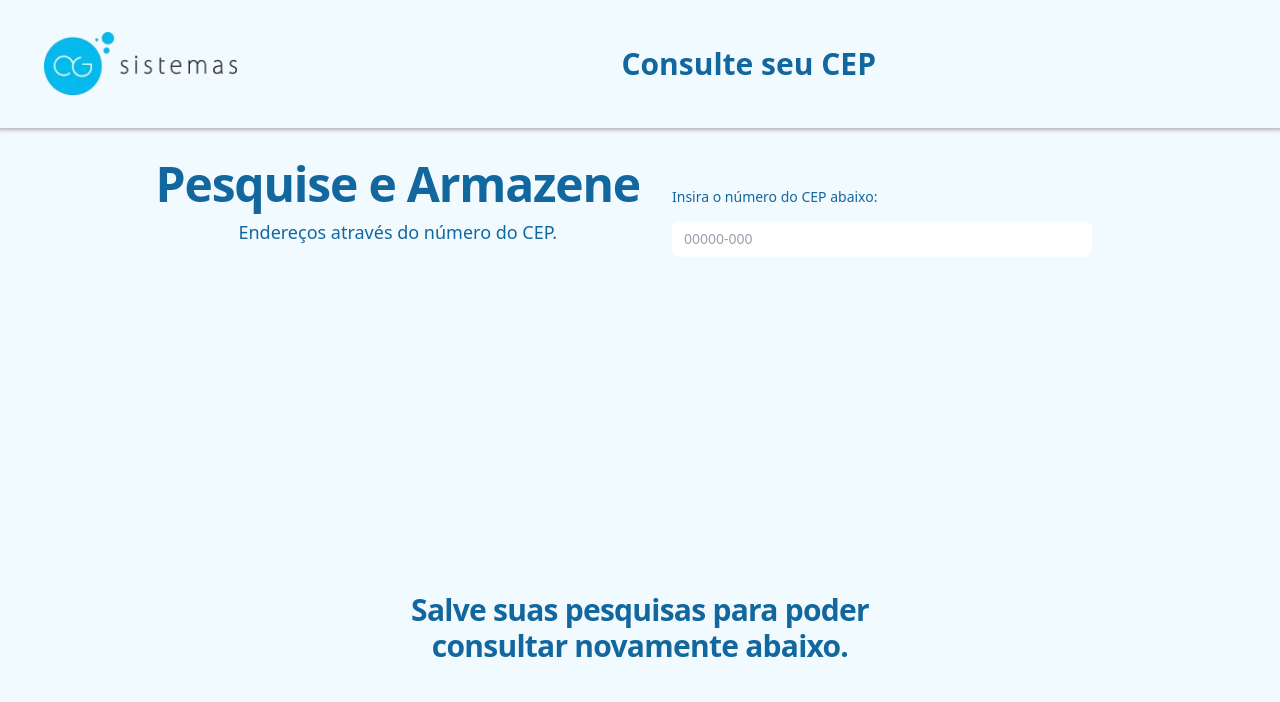
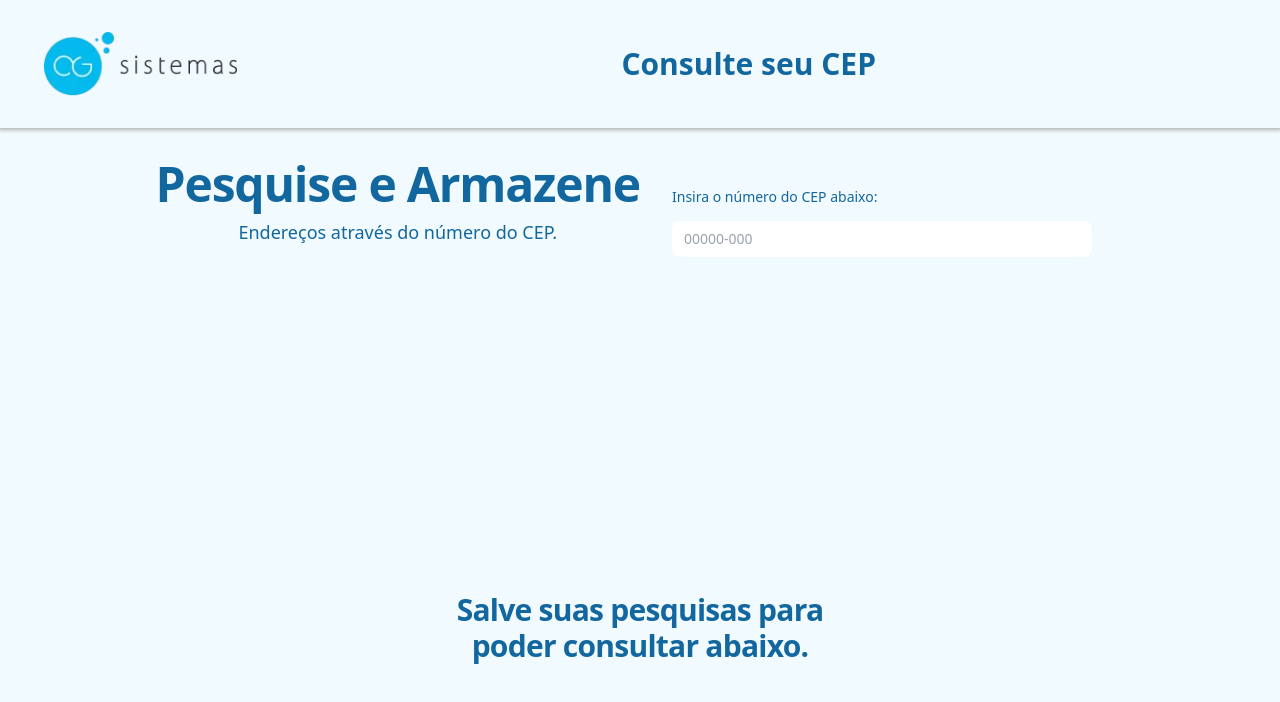
Before and after one commit to RodrigoNeoEx/frontChallenge, a React (Create React App) app: page / in a window 1280 px wide. Shown: the top 702 px of the page. Built offline with nearby package versions, Linux system fonts and the light colour scheme.

Commit message:
feat: minor text and props modified

```diff
--- a/src/components/historyTable/HistoryTable.tsx
+++ b/src/components/historyTable/HistoryTable.tsx
@@ -20,8 +20,8 @@ const HistoryTable = () => {
       <div className="mx-auto max-w-2xl text-center">
         <h2 className="text-balance text-3xl font-semibold tracking-tight text-primary ">
         {cepList.length === 0
-          ? 'Salve suas pesquisas para poder consultar novamente abaixo.'
-          : 'Selecione Abaixo seu Histórico Salvo de Pesquisas:'
+          ? 'Salve suas pesquisas para poder consultar abaixo.'
+          : "Selecione abaixo seus CEPS's salvos para visualizar:"
         }
         </h2>
         {cepList.length !== 0 &&
@@ -47,7 +47,6 @@ const HistoryTable = () => {
             </div>
           </Listbox>
 
-
           {selected && (
             <div className="mt-4">
               <Table data={selected} />
--- a/src/index.css
+++ b/src/index.css
@@ -6,10 +6,6 @@
   height: 100vh;
 }
 
-/* html, body {
-  overflow: hidden;
-} */
-
 @media (max-width: 639px) {
   html, body {
       overflow: auto;
```
